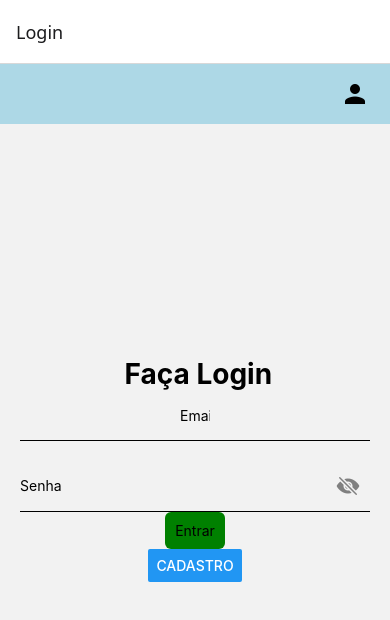
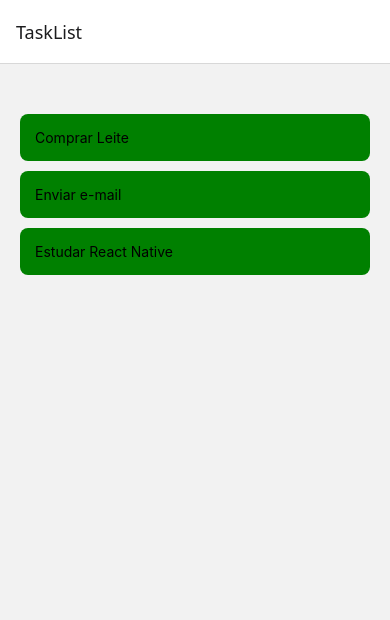
Before and after one commit to evelynriandrade6/LoginCelular, a React Native app: screen /TaskList in a window 390 px wide. Shown: the top 620 px of the page. Built offline with nearby package versions, Linux system fonts and the light colour scheme.

Commit message:
listinha

```diff
--- a/src/App.js
+++ b/src/App.js
@@ -8,13 +8,16 @@
 import CadastroOrganizador from "./screens/CadastroOrg";
 import CadastroIngresso from "./screens/CadastroIng";
 import Layout from "./components/Layout";
+import TaskList from './screens/TaskList';
+import TaskDetail from './screens/TaskDetail';
 
 const Stack = createStackNavigator();
-
 export default function App() {
   return (
   <NavigationContainer>
-  <Stack.Navigator initialRouteName="Login">
+  <Stack.Navigator>
+        <Stack.Screen name="TaskList" component={TaskList} />
+        <Stack.Screen name="TaskDetail" component={TaskDetail} />
         <Stack.Screen name="Login" component={()=>(
           <Layout>
             <Login />
--- /dev/null
+++ b/src/screens/TaskDetail.js
@@ -0,0 +1,15 @@
+import React from "react";
+import { View, Text } from "react-native";
+
+export default function TaskDetail({route}){
+    const {task} = route.params;
+    return(
+        <View>
+            <Text> Detalhes da Tarefa: {task.title}</Text>
+            <Text> Data: {task.date}</Text>
+            <Text> Hora: {task.time}</Text>
+            <Text> Local: {task.address}</Text>
+
+        </View>
+    )
+}
--- /dev/null
+++ b/src/screens/TaskList.js
@@ -0,0 +1,68 @@
+import React from "react";
+import {
+  View,
+  Text,
+  TouchableOpacity,
+  FlatList,
+  StyleSheet,
+} from "react-native";
+
+export default function TaskList({ navigation }) {
+  const tasks = [
+    {
+      id: 1,
+      title: "Comprar Leite",
+      date: "2025-04-27",
+      time: "10:00",
+      address: "Supermercado Noemia",
+    },
+    {
+      id: 2,
+      title: "Enviar e-mail",
+      date: "2025-06-20",
+      time: "14:45",
+      address: "Trabalho",
+    },
+    {
+      id: 3,
+      title: "Estudar React Native",
+      date: "2025-06-26",
+      time: "00:00",
+      address: "Casa",
+    },
+  ];
+
+  const handleTaskPress = (task) => {
+   navigation.navigate("TaskDetail", { task });
+  }
+
+  return (
+    <View style={styles.container}>
+      <FlatList
+        data={tasks}
+        keyExtractor={(item) => item.id.toString}
+        renderItem={({ item }) => (
+          <TouchableOpacity
+            style={styles.itemCard}
+            onPress={() => handleTaskPress(item)}
+          >
+            <Text>{item.title}</Text>
+          </TouchableOpacity>
+        )}
+      />
+    </View>
+  );
+}
+const styles = StyleSheet.create({
+  container: {
+    flex: 1,
+    padding: 20,
+    paddingTop: 50,
+  },
+  itemCard: {
+    padding: 15,
+    backgroundColor: "green",
+    marginBottom: 10,
+    borderRadius: 8,
+  },
+});
```
